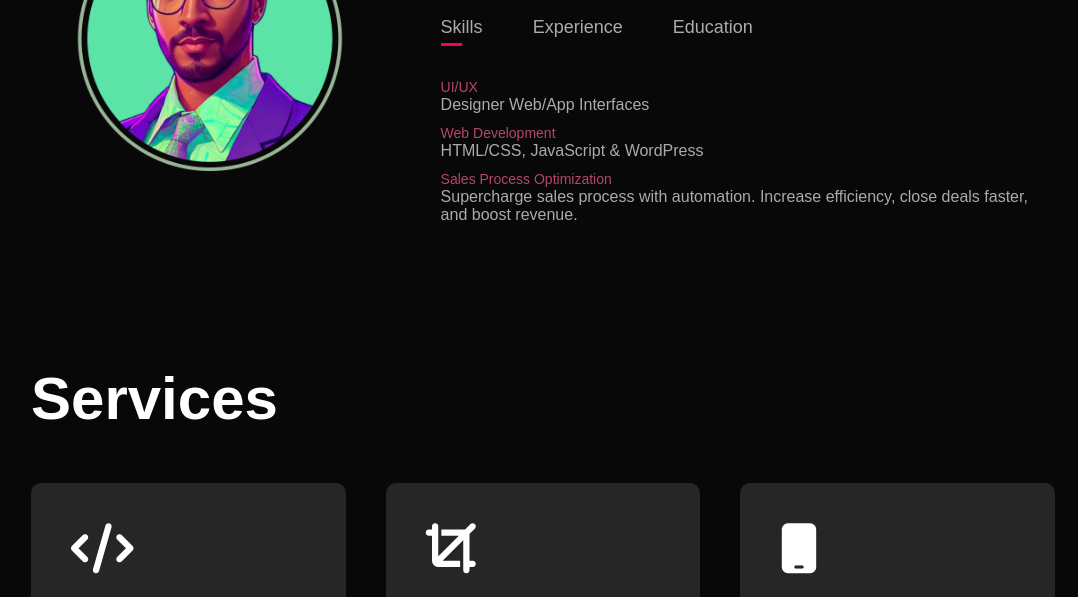
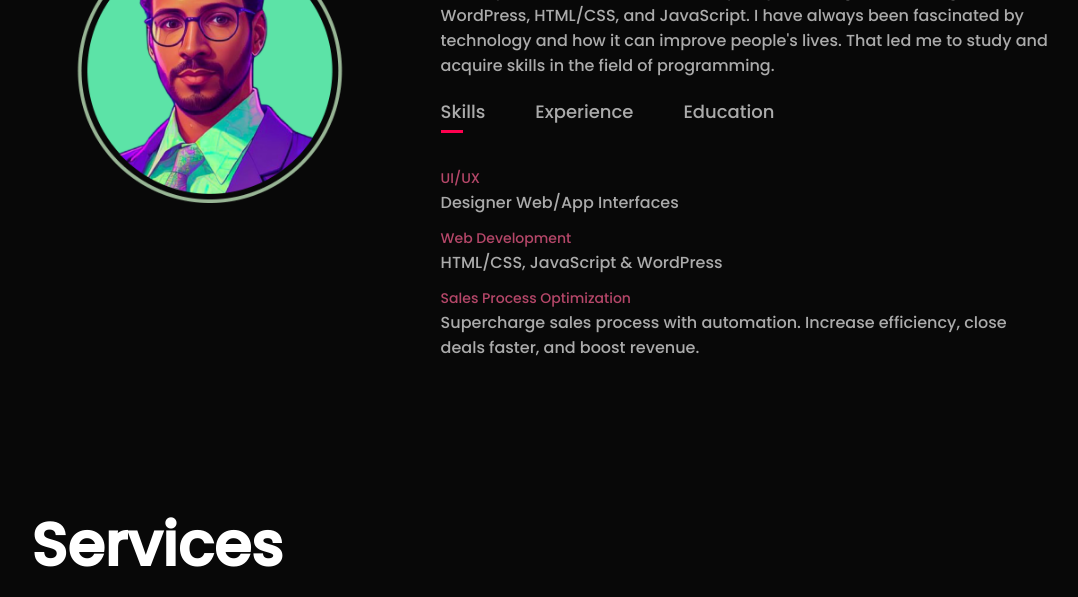
Before and after one commit to jonatantech/portfolio, a website: page index.html in a window 1280 px wide. Shown: the part 643-1240 px from the top of the page, without its empty margins (97-1175 px from the left). Drawn offline with Linux system fonts and the light colour scheme.

Commit message:
Update index.html

```diff
--- a/index.html
+++ b/index.html
@@ -11,6 +11,9 @@
       src="https://kit.fontawesome.com/25da3f1030.js"
       crossorigin="anonymous"
     ></script>
+    <link rel="preconnect" href="https://fonts.googleapis.com">
+<link rel="preconnect" href="https://fonts.gstatic.com" crossorigin>
+<link href="https://fonts.googleapis.com/css2?family=Poppins:wght@500&display=swap" rel="stylesheet">
   </head>
   <body>
     <div id="header">
```
